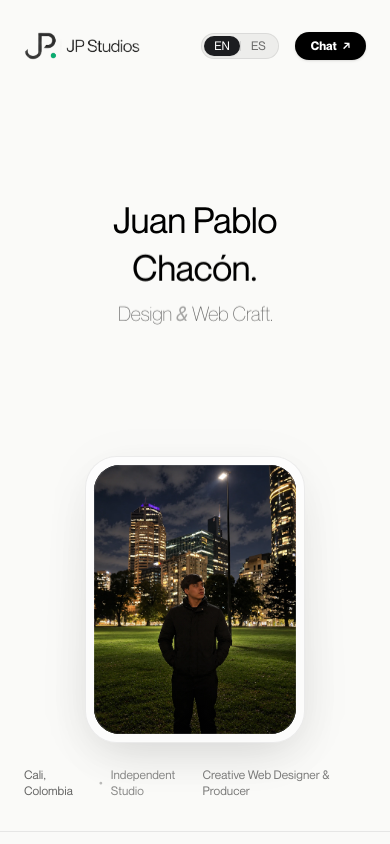
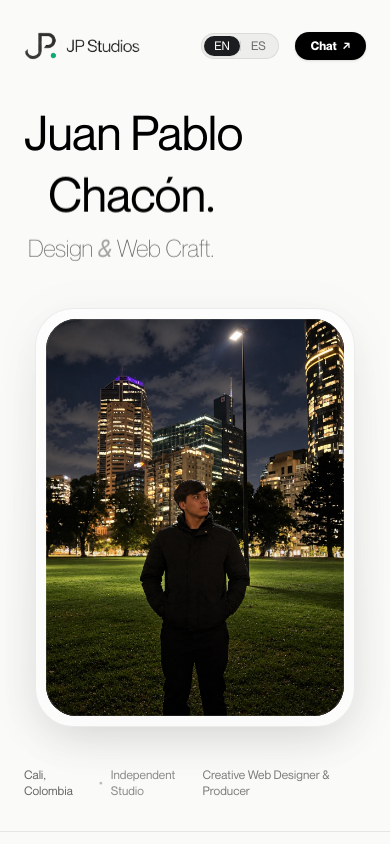
Before and after one commit to Juanpa571/portfolio, a React (Vite) app: page / in a window 390 px wide. Shown: the top 844 px of the page. Built offline with nearby package versions, Linux system fonts and the light colour scheme.

Commit message:
fix(hero): make mobile portrait bold (320px), restore asymmetric indentation and eliminate empty vertical space

```diff
--- a/src/components/sections/Hero.tsx
+++ b/src/components/sections/Hero.tsx
@@ -119,46 +119,46 @@ export const Hero: React.FC = () => {
       className="relative min-h-[calc(100vh-5.5rem)] min-h-[calc(100dvh-5.5rem)] flex flex-col justify-between border-b border-black/[0.08] overflow-hidden"
     >
       {/* Asymmetric Split Layout */}
-      <div className="max-w-[1400px] w-full mx-auto px-6 sm:px-12 flex-1 flex flex-col lg:flex-row items-center justify-center lg:justify-between gap-6 sm:gap-8 lg:gap-14 py-6 sm:py-10 lg:py-12">
+      <div className="max-w-[1400px] w-full mx-auto px-6 sm:px-12 flex-1 flex flex-col lg:flex-row items-center justify-center lg:justify-between gap-8 sm:gap-10 lg:gap-16 py-8 sm:py-10 lg:py-14">
 
         {/* Left: Monumental Typographic Statement */}
-        <div className="flex-1 w-full flex flex-col justify-center min-w-0 text-center lg:text-left">
-          <h1 className="space-y-1.5 sm:space-y-3 lg:space-y-4 select-none m-0 font-normal">
+        <div className="flex-1 w-full flex flex-col justify-center min-w-0">
+          <h1 className="space-y-2 sm:space-y-3 lg:space-y-4 select-none m-0 font-normal">
 
             {/* Line 1: First Name */}
             <span className="block">
               <span
                 ref={line1Ref}
-                className="inline-block text-4xl sm:text-6xl md:text-7xl lg:text-[5vw] xl:text-[5.5vw] 2xl:text-[5.8vw] font-normal font-display tracking-[-0.01em] text-black leading-[1.05] sm:leading-[1.08] pb-1 cursor-default will-change-transform opacity-0"
+                className="inline-block text-5xl sm:text-6xl md:text-7xl lg:text-[5vw] xl:text-[5.5vw] 2xl:text-[5.8vw] font-normal font-display tracking-[-0.01em] text-black leading-[1.03] sm:leading-[1.08] pb-1 cursor-default will-change-transform opacity-0"
                 data-interactive
               >
-                <span className="inline-block transition-transform duration-300 hover:scale-[1.01] origin-center lg:origin-left">
+                <span className="inline-block transition-transform duration-300 hover:scale-[1.01] origin-left">
                   Juan Pablo
                 </span>
               </span>
             </span>
 
             {/* Line 2: Last Name with Indent */}
-            <span className="block lg:pl-10 xl:pl-16">
+            <span className="block pl-6 sm:pl-10 lg:pl-12 xl:pl-16">
               <span
                 ref={line2Ref}
-                className="inline-block text-4xl sm:text-6xl md:text-7xl lg:text-[5vw] xl:text-[5.5vw] 2xl:text-[5.8vw] font-normal font-display tracking-[-0.01em] text-black leading-[1.05] sm:leading-[1.08] pb-1 cursor-default will-change-transform opacity-0"
+                className="inline-block text-5xl sm:text-6xl md:text-7xl lg:text-[5vw] xl:text-[5.5vw] 2xl:text-[5.8vw] font-normal font-display tracking-[-0.01em] text-black leading-[1.03] sm:leading-[1.08] pb-1 cursor-default will-change-transform opacity-0"
                 data-interactive
               >
-                <span className="inline-block transition-transform duration-300 hover:scale-[1.01] origin-center lg:origin-left">
+                <span className="inline-block transition-transform duration-300 hover:scale-[1.01] origin-left">
                   Chacón.
                 </span>
               </span>
             </span>
 
             {/* Line 3: Discipline */}
-            <span className="block pt-1.5 sm:pt-3 lg:pt-4 sm:pl-2">
+            <span className="block pt-1.5 sm:pt-3 lg:pt-4 pl-1 sm:pl-2">
               <span
                 ref={line3Ref}
-                className="inline-block text-xl sm:text-3xl md:text-4xl lg:text-[2.6vw] xl:text-[2.8vw] font-light font-display tracking-[-0.01em] text-black/65 hover:text-black/90 leading-[1.08] sm:leading-[1.14] pb-1 cursor-default will-change-transform opacity-0 transition-colors duration-500"
+                className="inline-block text-2xl sm:text-3xl md:text-4xl lg:text-[2.6vw] xl:text-[2.8vw] font-light font-display tracking-[-0.01em] text-black/65 hover:text-black/90 leading-[1.08] sm:leading-[1.14] pb-1 cursor-default will-change-transform opacity-0 transition-colors duration-500"
                 data-interactive
               >
-                <span className="inline-block transition-transform duration-300 hover:scale-[1.01] origin-center lg:origin-left">
+                <span className="inline-block transition-transform duration-300 hover:scale-[1.01] origin-left">
                   {t.hero.disciplineLine1} <span className="italic font-light text-black/35">{t.hero.disciplineAnd}</span> {t.hero.disciplineLine2}
                 </span>
               </span>
@@ -166,18 +166,18 @@ export const Hero: React.FC = () => {
           </h1>
         </div>
 
-        {/* Right: Sculpted Architectural Portrait (Sweet-Spot Scale) */}
+        {/* Right: Sculpted Architectural Portrait (Bold Mobile Scale) */}
         <div
           ref={portraitRef}
-          className="w-full max-w-[220px] sm:max-w-[260px] md:max-w-[300px] lg:max-w-[370px] xl:max-w-[430px] 2xl:max-w-[460px] shrink-0 opacity-0 will-change-transform [perspective:1000px]"
+          className="w-full max-w-[320px] sm:max-w-[360px] md:max-w-[390px] lg:max-w-[420px] xl:max-w-[460px] 2xl:max-w-[490px] shrink-0 opacity-0 will-change-transform [perspective:1000px] my-2 lg:my-0"
         >
           <div className="relative group transition-transform duration-500 ease-out">
             {/* Ambient Lighting Shadow Layer */}
-            <div className="absolute -inset-1.5 sm:-inset-2 bg-gradient-to-b from-black/[0.03] to-black/[0.1] rounded-[2.2rem] sm:rounded-[2.8rem] blur-xl opacity-60 group-hover:opacity-90 transition-opacity duration-700 pointer-events-none" />
+            <div className="absolute -inset-2 bg-gradient-to-b from-black/[0.03] to-black/[0.1] rounded-[2.6rem] sm:rounded-[2.8rem] blur-xl opacity-60 group-hover:opacity-90 transition-opacity duration-700 pointer-events-none" />
 
             {/* Sculpted Card Bezel Frame */}
-            <div className="relative p-2 sm:p-2.5 lg:p-3 bg-white/75 backdrop-blur-md rounded-[2rem] sm:rounded-[2.5rem] border border-black/[0.07] shadow-[0_20px_50px_-15px_rgba(0,0,0,0.12)]">
-              <div className="relative aspect-[3/4] rounded-[1.6rem] sm:rounded-[2rem] overflow-hidden bg-[#141517]">
+            <div className="relative p-2.5 sm:p-3 bg-white/75 backdrop-blur-md rounded-[2.4rem] sm:rounded-[2.5rem] border border-black/[0.07] shadow-[0_20px_50px_-15px_rgba(0,0,0,0.12)]">
+              <div className="relative aspect-[3/4] rounded-[1.9rem] sm:rounded-[2rem] overflow-hidden bg-[#141517]">
                 <img
                   src="/hero-portrait.webp"
                   alt="Juan Pablo Chacón"
@@ -190,7 +190,7 @@ export const Hero: React.FC = () => {
                 <div className="pointer-events-none absolute inset-0 bg-gradient-to-t from-black/40 via-transparent to-transparent opacity-80" />
 
                 {/* Hairline Inner Border Accent */}
-                <div className="pointer-events-none absolute inset-0 rounded-[1.6rem] sm:rounded-[2rem] ring-1 ring-inset ring-white/10" />
+                <div className="pointer-events-none absolute inset-0 rounded-[1.9rem] sm:rounded-[2rem] ring-1 ring-inset ring-white/10" />
               </div>
             </div>
           </div>
```
